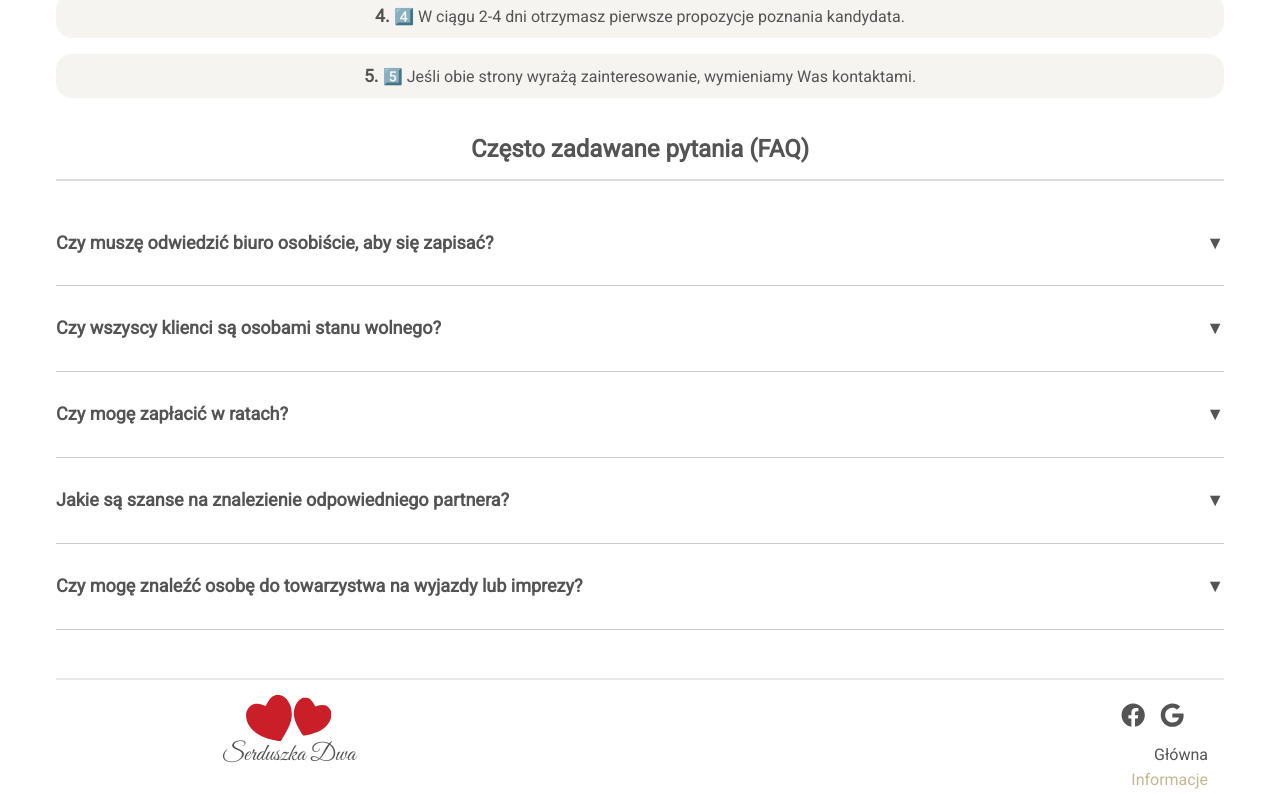
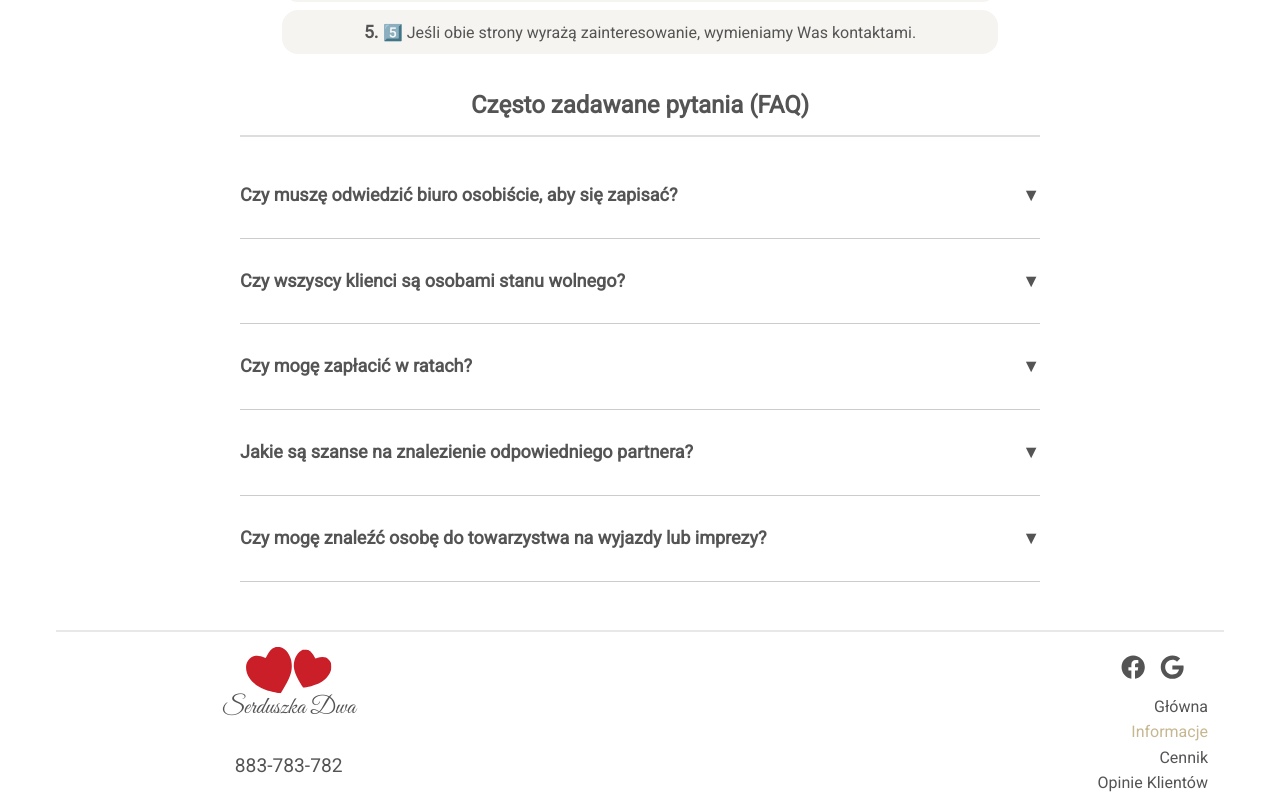
Before and after one commit to Vectari/serduszka-dwa, a React (Vite) app: page /info in a window 1280 px wide. Shown: the part 399-1193 px from the top of the page. Built offline with nearby package versions, Linux system fonts and the light colour scheme; no server answers; the database is empty.

Commit message:
style: fix max width and center

```diff
--- a/src/view/Info/Info.jsx
+++ b/src/view/Info/Info.jsx
@@ -6,16 +6,13 @@ import styled from "styled-components";
 const StyledInfoWrapper = styled.div`
   text-align: center;
 
-  h2 {
-    border-bottom: 2px solid #ddd;
-    padding-bottom: 10px;
-  }
-
   p {
     color: ${theme.section_two_text_on_background};
     background-color: ${theme.section_two_background};
     border-radius: 1rem;
     padding: 0.5rem;
+    margin: 0.5rem auto;
+    max-width: 700px;
 
     span {
       font-weight: bolder;
@@ -25,7 +22,16 @@ const StyledInfoWrapper = styled.div`
 `;
 
 const StyledFAQContainer = styled.div`
-  margin-top: 2rem;
+  margin: 2rem auto 0 auto;
+  max-width: 800px;
+  text-align: left;
+
+  h2 {
+    border-bottom: 2px solid #ddd;
+    padding-bottom: 10px;
+    margin-bottom: 1rem;
+    text-align: center;
+  }
 `;
 
 const StyledFAQItem = styled.div`
```
